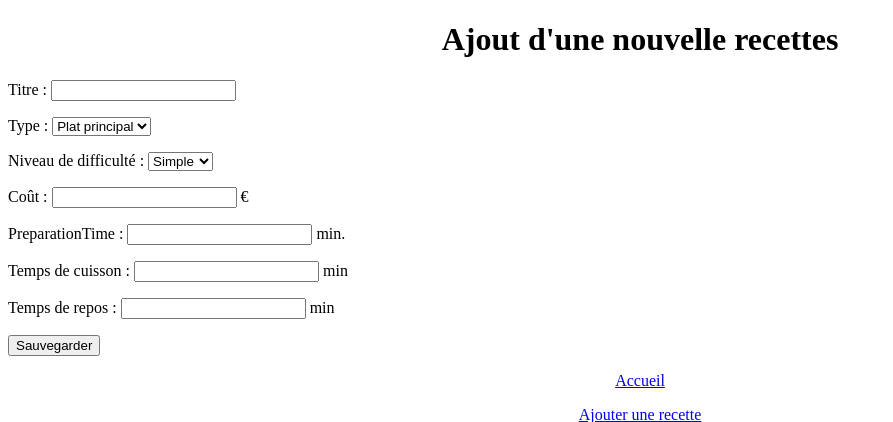
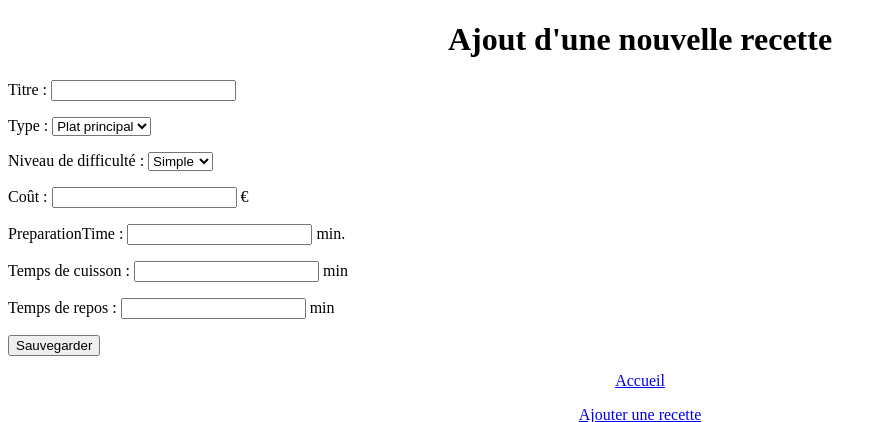
Before and after one commit to ahmedi2l/projet-django-M2I2L, a Django app: page /addRecette in a window 1280 px wide. Shown: the top 422 px of the page, without its empty margins (0-893 px from the left). Run offline with Django 3.2, Linux system fonts and the light colour scheme; the visitor is signed in with stand-in values (Sample User, id 1); parts of the project's set-up code (start-up, migrations or seed data) failed here and were passed over.

Commit message:
Correction du texte affiché

```diff
--- a/projetRecettesDeCuisine/recettesdecuisine/templates/recettesdecuisine/addRecette.html
+++ b/projetRecettesDeCuisine/recettesdecuisine/templates/recettesdecuisine/addRecette.html
@@ -2,7 +2,7 @@
 
 {% block content %}
 
-    <h1> Ajout d'une nouvelle recettes </h1>
+    <h1> Ajout d'une nouvelle recette </h1>
 
     {% if form.errors %}
         <p style="color: red;"> Veuillez corrigez l'erreur ci-dessous :</p>
--- a/projetRecettesDeCuisine/recettesdecuisine/templates/recettesdecuisine/recetteDetail.html
+++ b/projetRecettesDeCuisine/recettesdecuisine/templates/recettesdecuisine/recetteDetail.html
@@ -39,7 +39,7 @@
             <td> {{ recette.creationDate }}</td>
         </tr>
         <tr>
-            <td> Date de modification</td>
+            <td> Dernière modification</td>
             <td> {{ recette.modificationDate }}</td>
         </tr>
 
```
